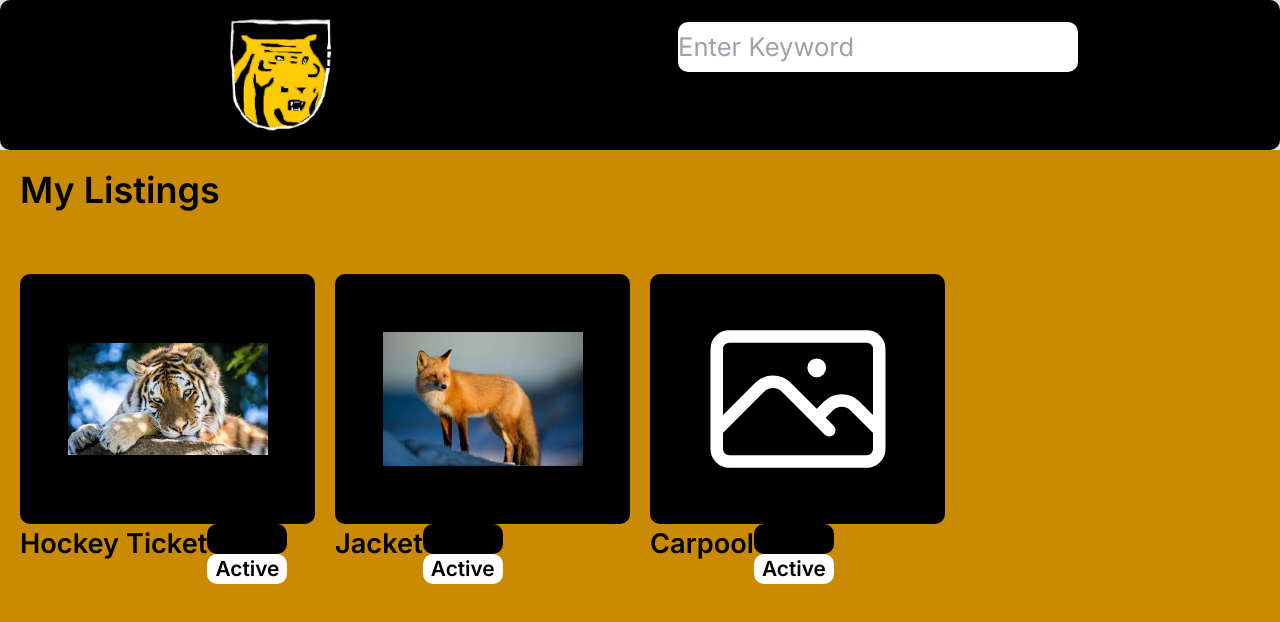
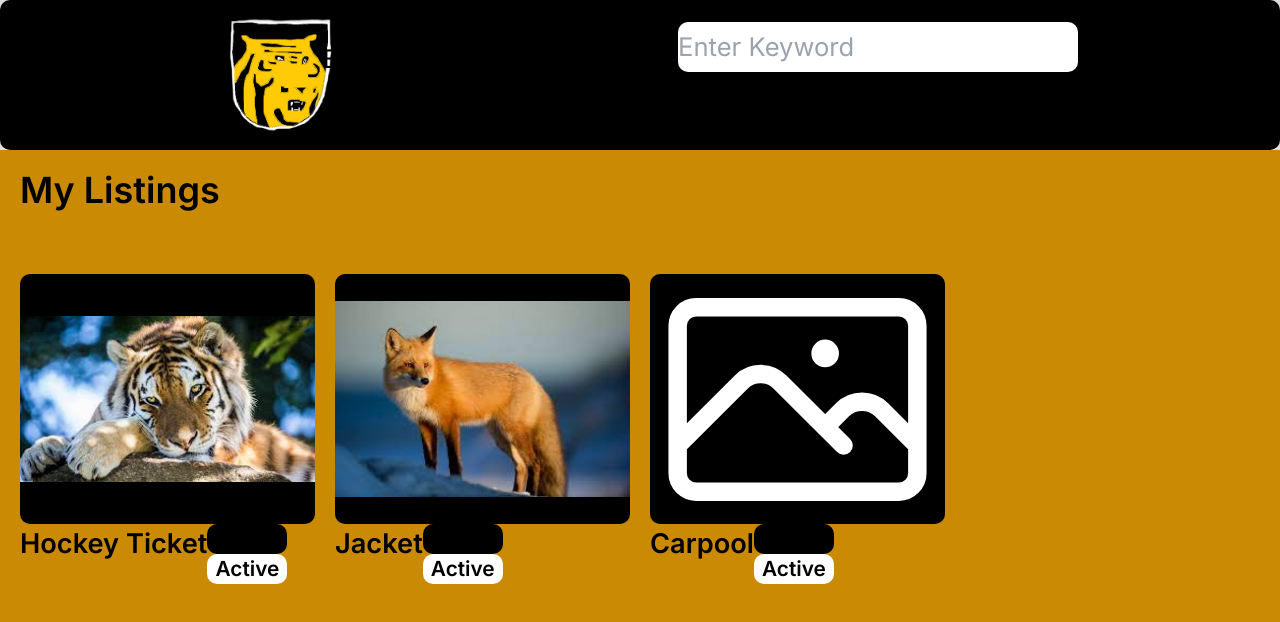
Before and after one commit to apiccaro/tigerlist, a Next.js app: page /mylistings in a window 1280 px wide. Shown: the top 622 px of the page. Built offline with nearby package versions, Linux system fonts and the light colour scheme.

Commit message:
All data sharing and style changes

```diff
--- a/Components/SellProductBox.js
+++ b/Components/SellProductBox.js
@@ -55,8 +55,8 @@ const SellProductBox = ({ title, price, description, category, condition, locati
                         alt="Product Image"
                         accept="image/*"
                         //className="dark:invert"
-                        width={200}
-                        height={50}
+                        width={300}
+                        height={100}
                         priority
                     />
                 </Link>
--- a/package.json
+++ b/package.json
@@ -2,6 +2,7 @@
   "name": "tigerlist",
   "version": "0.1.0",
   "private": true,
+
   "scripts": {
     "dev": "next dev",
     "build": "next build",
```
Also changed, not shown: Components/BuyProductBox.js (+13 -32 lines), public/flagged.svg (added), public/unflagged.svg (added).
